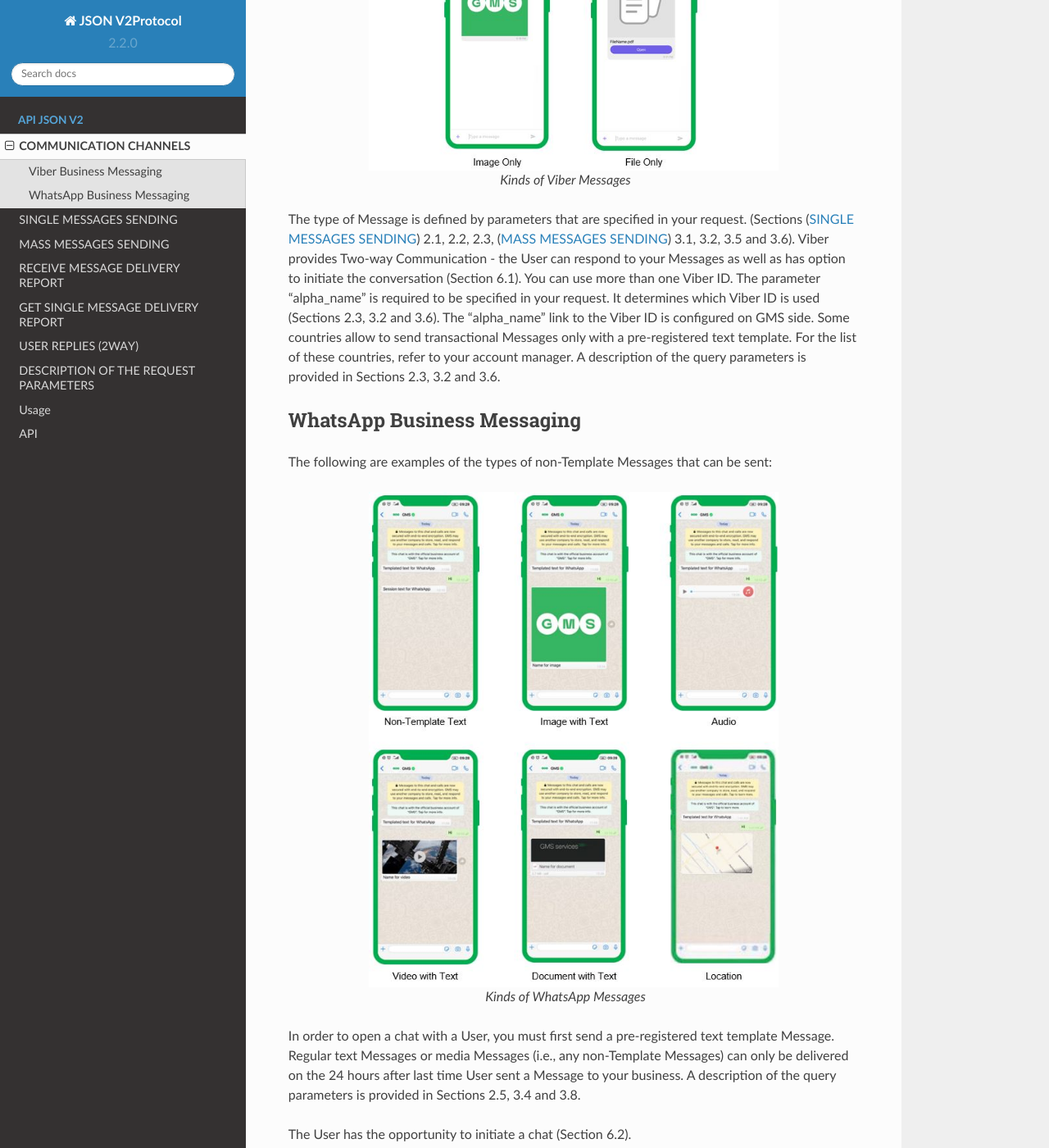
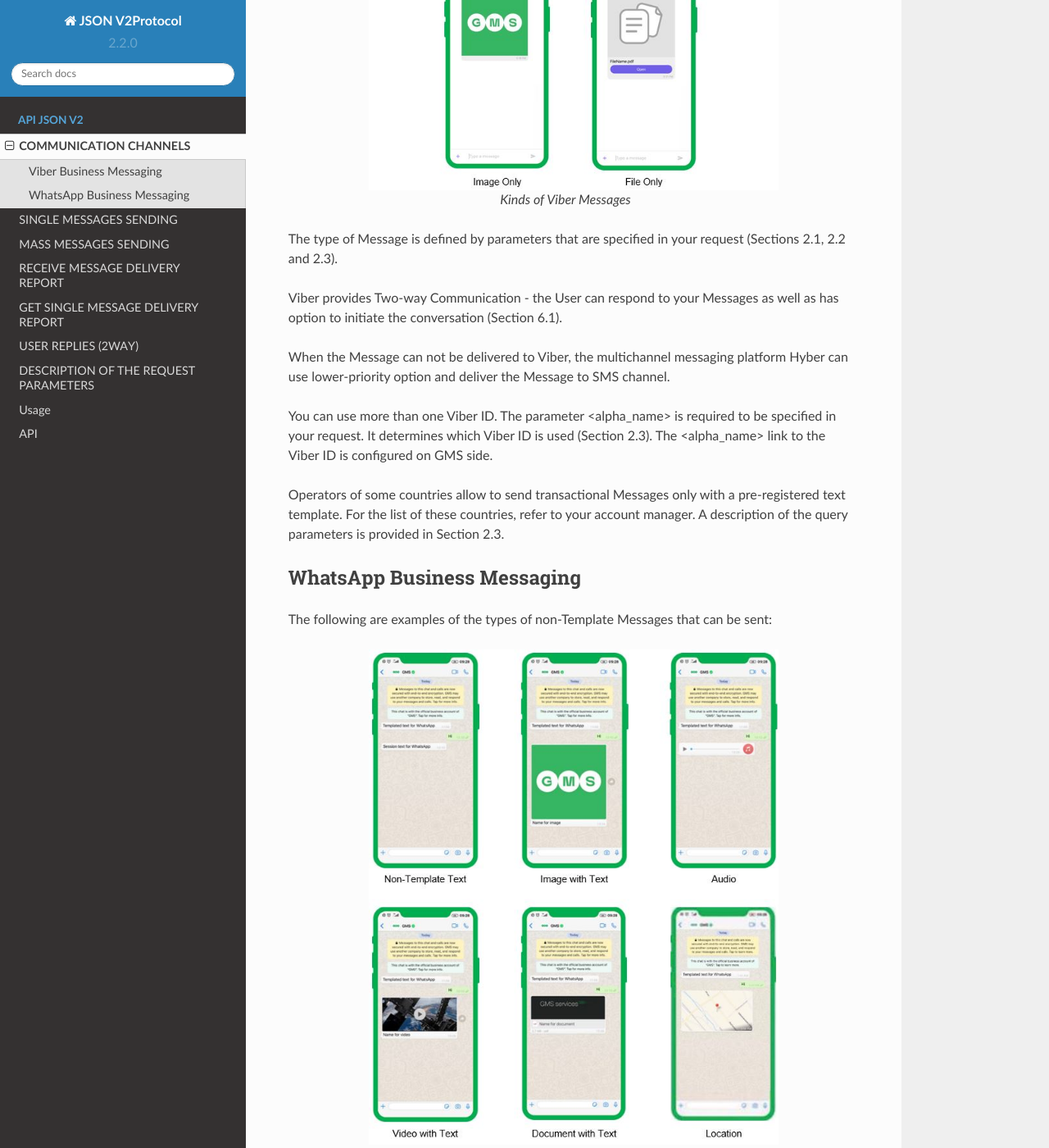
Before and after one commit to bestblast/GMS_Hyber_API, a Sphinx documentation site: the page built from docs/source/chapter1.rst, in a window 1280 px wide and 1400 px high, scrolled down 639 px. Shown: the whole window at 82% size. Built offline with Sphinx 7.4.7 and the Read the Docs theme 2.0.0, drawn with Linux system fonts in a browser that asks for light colours; some of the changed text lies outside the part shown.

Commit message:
Update chapter1.rst

```diff
--- a/docs/source/chapter1.rst
+++ b/docs/source/chapter1.rst
@@ -4,7 +4,8 @@ COMMUNICATION CHANNELS
 Viber Business Messaging
 ------------------------
 
-Viber Business Messages allows to send the following types of Messages:
+Viber Business Messages allows for a variety of Messages to be used to communicate with Users.
+The following are examples of the types of Messages that can be sent:
 
 .. figure:: /img/ch1_pic1.JPG
    :figwidth: 500px
@@ -13,10 +14,16 @@ Viber Business Messages allows to send the following types of Messages:
 
    Kinds of Viber Messages
 
-The type of Message is defined by parameters that are specified in your request. (Sections (:doc:`chapter2`) 2.1, 2.2, 2.3, (:doc:`chapter3`) 3.1, 3.2, 3.5 and 3.6).
+The type of Message is defined by parameters that are specified in your request (Sections 2.1, 2.2 and 2.3).
+
 Viber provides Two-way Communication - the User can respond to your Messages as well as has option to initiate the conversation (Section 6.1).
-You can use more than one Viber ID. The parameter "alpha_name" is required to be specified in your request. It determines which Viber ID is used (Sections 2.3, 3.2 and 3.6). The "alpha_name" link to the Viber ID is configured on GMS side.
-Some countries allow to send transactional Messages only with a pre-registered text template. For the list of these countries, refer to your account manager. A description of the query parameters is provided in Sections 2.3, 3.2 and 3.6.
+
+When the Message can not be delivered to Viber, the multichannel messaging platform Hyber can use lower-priority option and deliver the Message to SMS channel.
+
+You can use more than one Viber ID. The parameter <alpha_name> is required to be specified in your request. It determines which Viber ID is used (Section 2.3). The <alpha_name> link to the Viber ID is configured on GMS side.
+
+Operators of some countries allow to send transactional Messages only with a pre-registered text template. For the list of these countries, refer to your account manager. A description of the query parameters is provided in Section 2.3.
+
 
 WhatsApp Business Messaging
 ---------------------------
@@ -32,6 +39,7 @@ The following are examples of the types of non-Template Messages that can be sen
 
 
 In order to open a chat with a User, you must first send a pre-registered text template Message.
+
 Regular text Messages or media Messages (i.e., any non-Template Messages) can only be delivered on the 24 hours after last time User sent a Message to your business. A description of the query parameters is provided in Sections 2.5, 3.4 and 3.8.
 
 The User has the opportunity to initiate a chat (Section 6.2).
```
